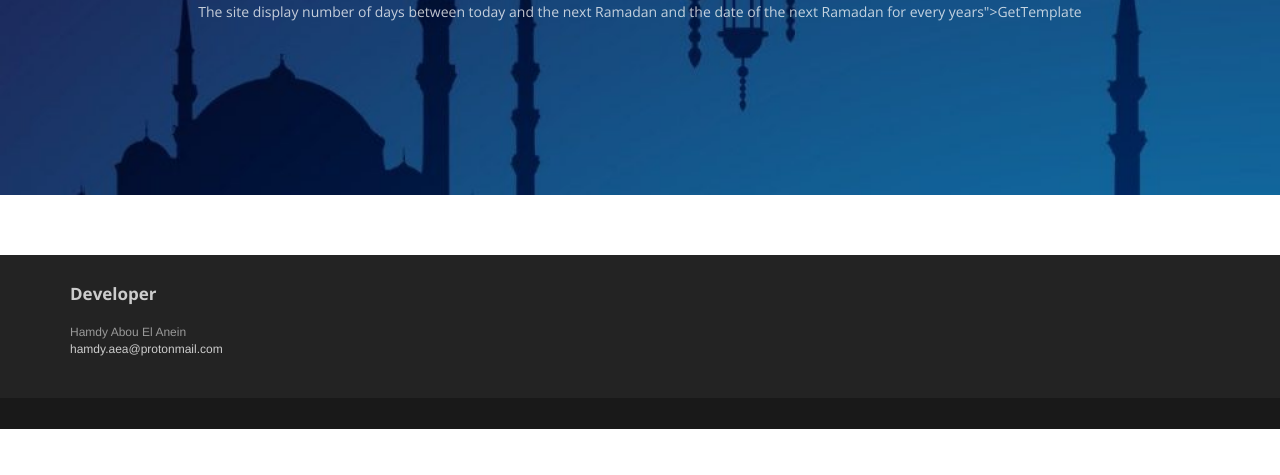
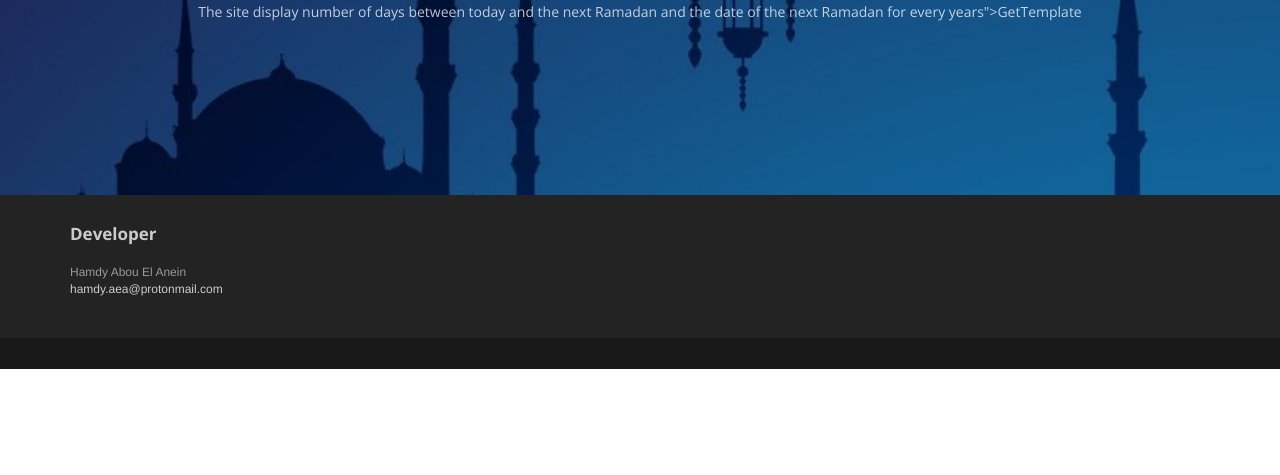
Before and after one commit to hamdyaea/NextRamadan, a Flask app: template templates/index.html in a window 1280 px wide. Shown: the part 325-800 px from the top of the page. Run offline with Flask 2, Linux system fonts and the light colour scheme; the template is opened without the code that fills it, so the values that code supplies are empty; some libraries are stand-ins or nearby versions.

Commit message:
improve top space

```diff
--- a/static/assets/css/main.css
+++ b/static/assets/css/main.css
@@ -43,8 +43,8 @@ ul.list-spaces li{ margin-bottom:10px; }
 
 /* Helpers */
 .container-full { margin: 0 auto; width: 100%; }
-.top-space { margin-top: 60px; }
-.top-margin { margin-top:20px; }
+.top-space { margin-top: 0px; }
+.top-margin { margin-top:0px; }
 
 img { max-width:100%; }
 img.pull-right { margin-left: 10px; }
```
